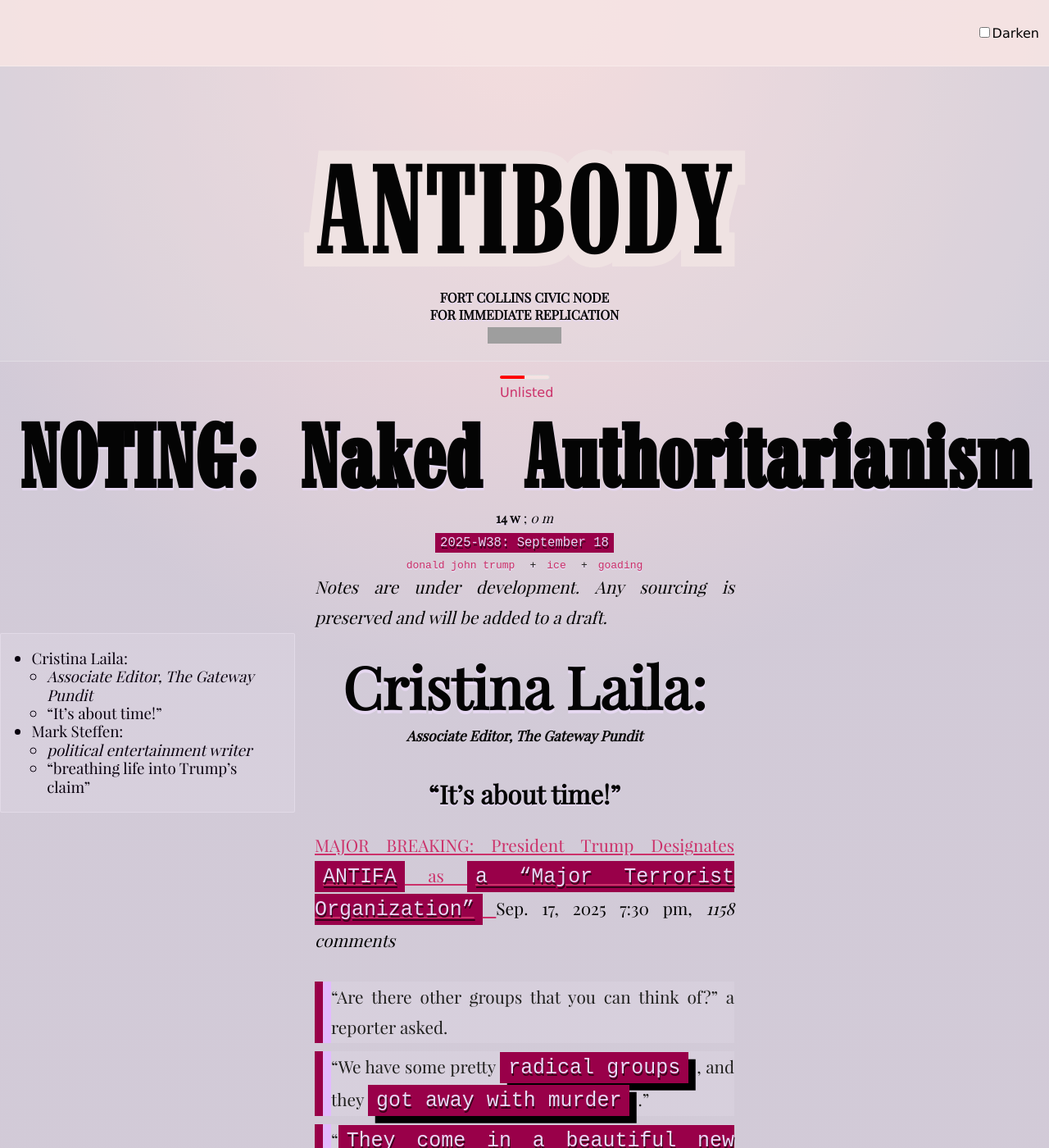
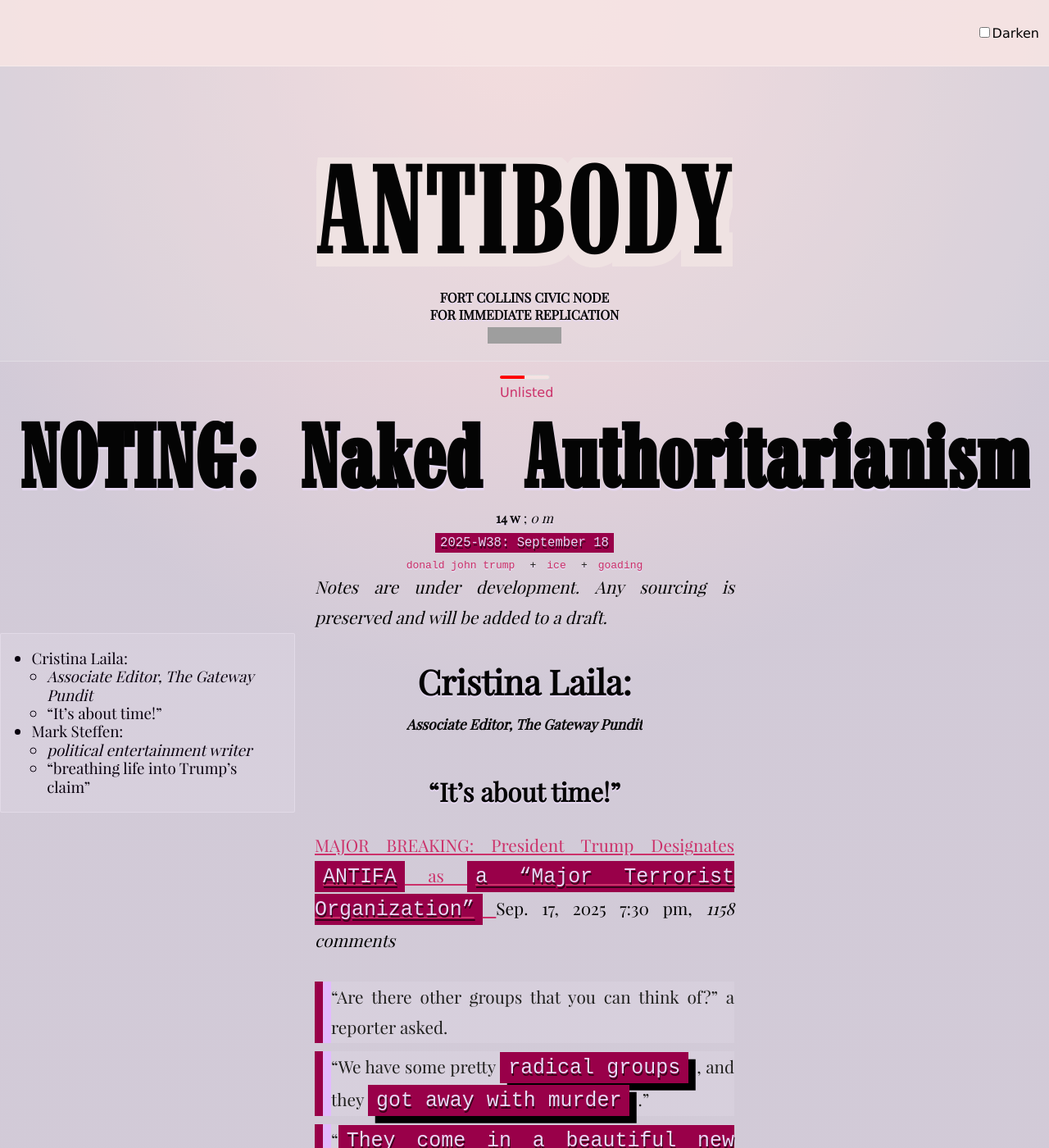
Before and after one commit to tiliv/antibody, a Jekyll site: the page built from docs/journal/autumn-ryan-Naked-Authoritarianism/index.md, in a window 1280 px wide and 1400 px high. Shown: the whole window at 82% size. Built offline with Jekyll 4.4.1, drawn with Linux system fonts in a browser that asks for light colours; grey boxes are pictures that could not be loaded.

Commit message:
Fix header size irregularity

```diff
--- a/docs/css/journal.css
+++ b/docs/css/journal.css
@@ -45,7 +45,7 @@ article h3, article h4 {
   line-height: 1em;
   min-height: 40px;
 }
-article h3 { font-size: 3.4em }
+article h3 { font-size: 2em }
 article h4 { font-size: 1.5em }
 article h3, article h4 {
   text-shadow: 0 .06em var(--sh);
--- a/docs/css/media.css
+++ b/docs/css/media.css
@@ -31,8 +31,9 @@
   .links img { width: 40px; }
   article { font-size: 1.1em !important; }
   h2 { font-size: 3em !important; }
-  h3 { font-size: 2.3em !important; }/* 1.8 */
-  h3.is-sticky, h4.is-sticky { font-size: 1.7em !important; }
+  h3 { font-size: 2.3em !important; }
+  h2.is-sticky { font-size: 2em !important; }
+  h3.is-sticky, h4.is-sticky { font-size: 1.3em !important; }
   /* #replication { margin-top: -3.5em; } */
   .side.left,
   .side.right {
@@ -80,7 +81,8 @@
   .links img { width: 28px; }
   article { font-size: 0.9em !important; }
   .qbtn { font-size: 0.7em }
-  h2.is-sticky { font-size: 1.8em !important; }
+  h2 { font-size: 2em !important; }
+  h2.is-sticky { font-size: 1.2em !important; }
   h3.is-sticky, h4.is-sticky { font-size: 1em !important; }
   #authors { font-size: 0.7em; }
   #authors h3 a { font-size: 0.7em; }
@@ -88,6 +90,7 @@
 }
 @media (max-width: 350px) {
   #title-stack h1 { font-size: 4em !important; }
+  h2.is-sticky { font-size: 1em !important; }
   figure img { width: inherit; }
   .links img { width: 18px; }
   article { font-size: 0.8em !important; }
--- a/docs/css/nav.css
+++ b/docs/css/nav.css
@@ -13,12 +13,15 @@ h1, h2, article h3, article h4, article h5, article h6 {
   cursor: pointer;
   transition:
     height 0.5s ease,
-    width 0.2s ease,
+    /* width 0.2s ease, */
     font-size 0.2s ease,
     margin 0.3s ease,
     padding 0.1s ease,
     font-weight 0.8s ease,
     line-height 0.2s ease;
+  text-overflow: ellipsis;
+  overflow: hidden;
+  max-width: 100%;
 }
 
 .is-sticky {
```
